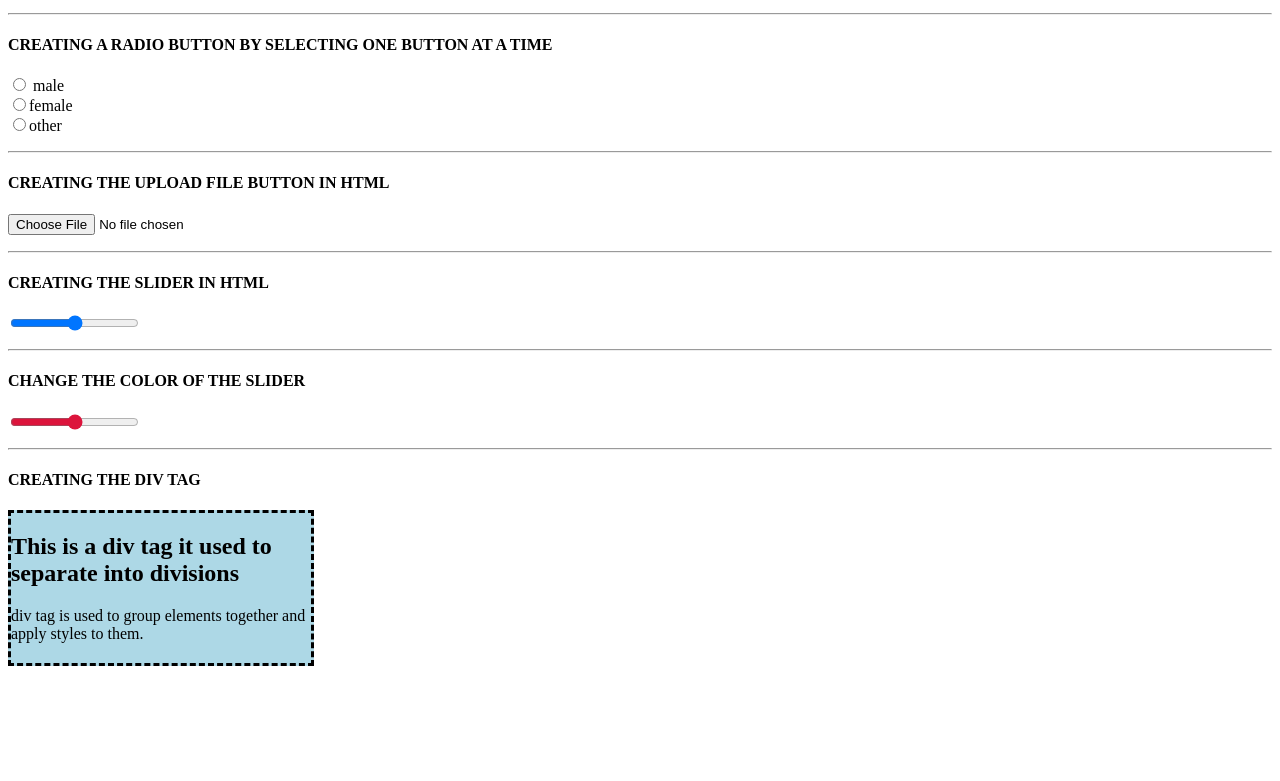
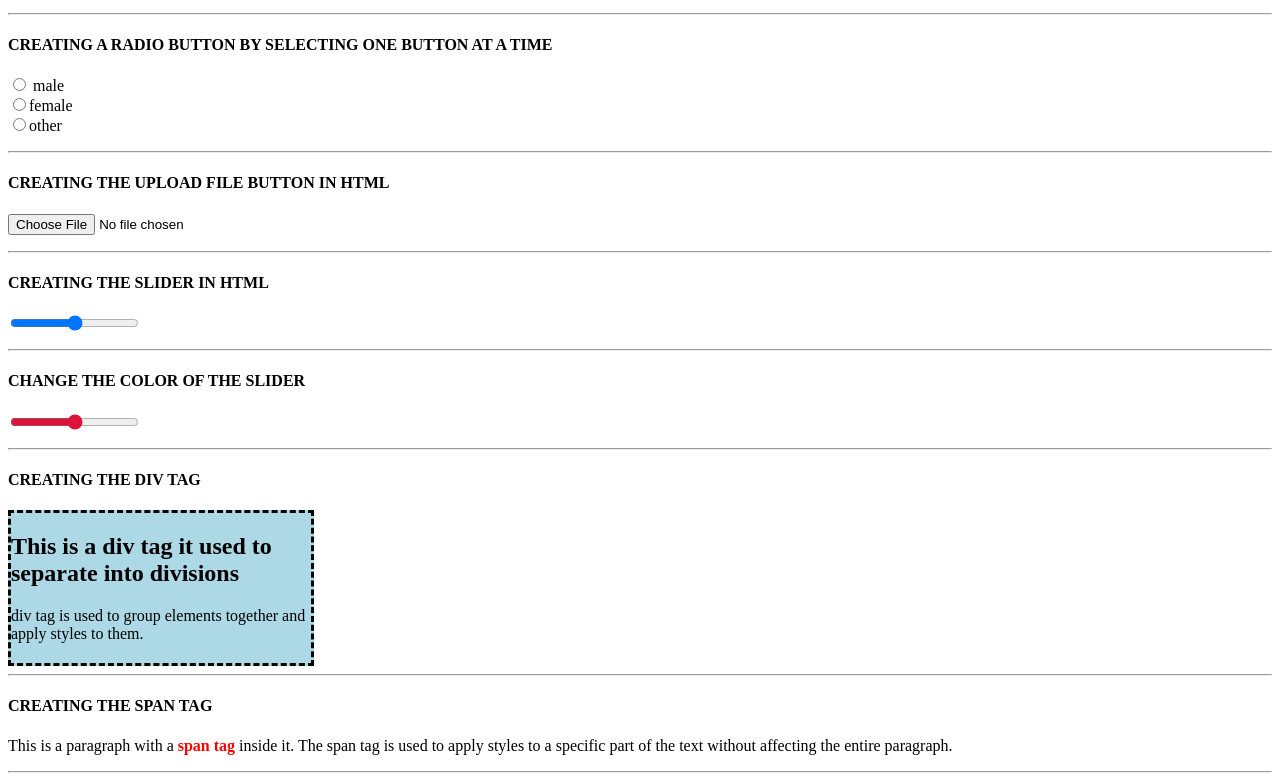
Before and after one commit to chanzxx27/beginner_of_html, a plain HTML site: page index.html in a window 1280 px wide. Shown: the part 4137-4918 px from the top of the page. Before the commit the page ends 4811 px from the top, so only its background shows below. Drawn offline with Linux system fonts and the light colour scheme.

Commit message:
begineer to html

```diff
--- a/index.html
+++ b/index.html
@@ -418,3 +418,19 @@
     <p>div tag is used to group elements together and apply styles to them.
     </p>
 </div>
+
+
+
+
+<hr>
+
+
+
+<!-- creating the span tag -->
+<h4>CREATING THE SPAN TAG</h4>
+<p>This is a paragraph with a <span style="color: red; font-weight: bold;">span tag</span> inside it. The span tag is used to apply styles to a specific part of the text without affecting the entire paragraph.</p>
+
+
+
+
+<hr>
```
